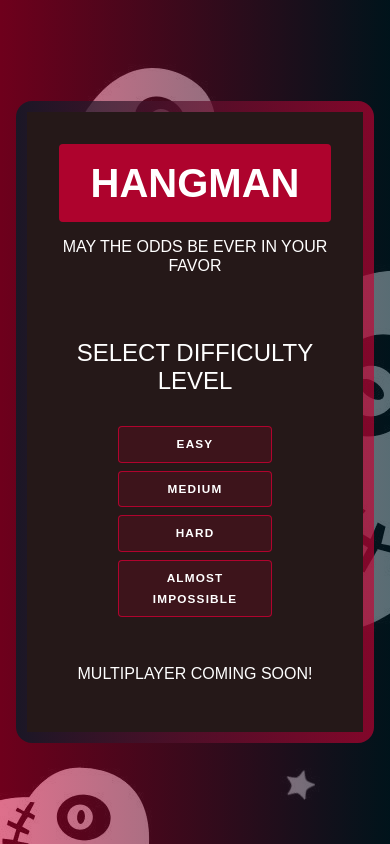
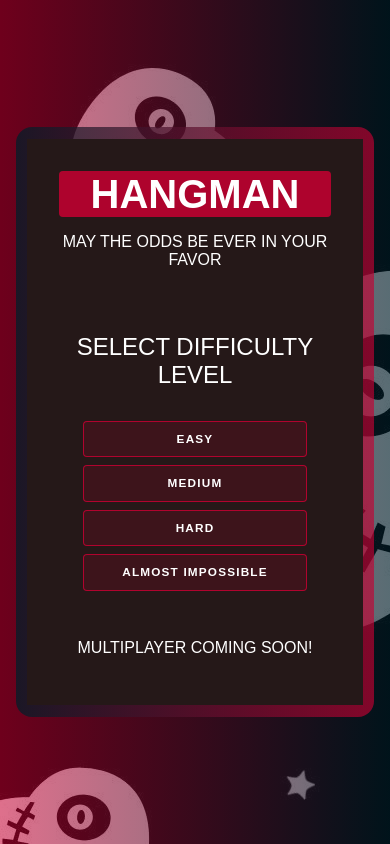
Before and after one commit to sheerryy/hangman, a React (Create React App) app in the folder client/: page / in a window 390 px wide. Built offline with nearby package versions, Linux system fonts and the light colour scheme; no server answers; a web font is replaced by a local one.

Commit message:
add media queries for title screen

```diff
--- a/client/src/components/hangman/title_screen/title-screen.style.tsx
+++ b/client/src/components/hangman/title_screen/title-screen.style.tsx
@@ -8,7 +8,7 @@ const colors = {
     lightGreen: 'rgba(5,197,83,0.15)',
 };
 
-const TitleScreenStyle = ({spacing}: Theme) => createStyles({
+const TitleScreenStyle = ({spacing, breakpoints}: Theme) => createStyles({
     main: {
         color: 'white',
         textTransform: 'uppercase',
@@ -23,6 +23,12 @@ const TitleScreenStyle = ({spacing}: Theme) => createStyles({
         display: 'block',
         padding: `${spacing(2)}px ${spacing(0)}px`,
         fontWeight: 'bolder',
+        [breakpoints.down('sm')]: {
+            margin: 0,
+            padding: 0,
+            width: '100%',
+            display: 'inline-table'
+        },
     },
     description: {
         fontSize: spacing(2),
--- a/client/src/components/hangman/title_screen/title-screen.tsx
+++ b/client/src/components/hangman/title_screen/title-screen.tsx
@@ -31,22 +31,22 @@ function TitleScreen({classes}: PropTypes) {
             </Grid>
             <Grid item xs={12} className={classes.difficultyArea}>
                 <Grid container spacing={1} justify="center">
-                    <Grid item xs={7}>
+                    <Grid item sm={7} xs={10}>
                         <Link style={{textDecoration: 'none'}} to={'/game/easy'}>
                             <Button size={'large'} variant="outlined" className={classes.difficultyButton}>Easy</Button>
                         </Link>
                     </Grid>
-                    <Grid item xs={7}>
+                    <Grid item sm={7} xs={10}>
                         <Link style={{textDecoration: 'none'}} to={'/game/medium'}>
                         <Button size={'large'} variant="outlined" className={classes.difficultyButton}>Medium</Button>
                         </Link>
                     </Grid>
-                    <Grid item xs={7}>
+                    <Grid item sm={7} xs={10}>
                         <Link style={{textDecoration: 'none'}} to={'/game/hard'}>
                         <Button size={'large'} variant="outlined" className={classes.difficultyButton}>Hard</Button>
                         </Link>
                     </Grid>
-                    <Grid item xs={7}>
+                    <Grid item sm={7} xs={10}>
                         <Link style={{textDecoration: 'none'}} to={'/game/almost-impossible'}>
                         <Button size={'large'} variant="outlined" className={classes.difficultyButton}>Almost
                             Impossible</Button>
```
